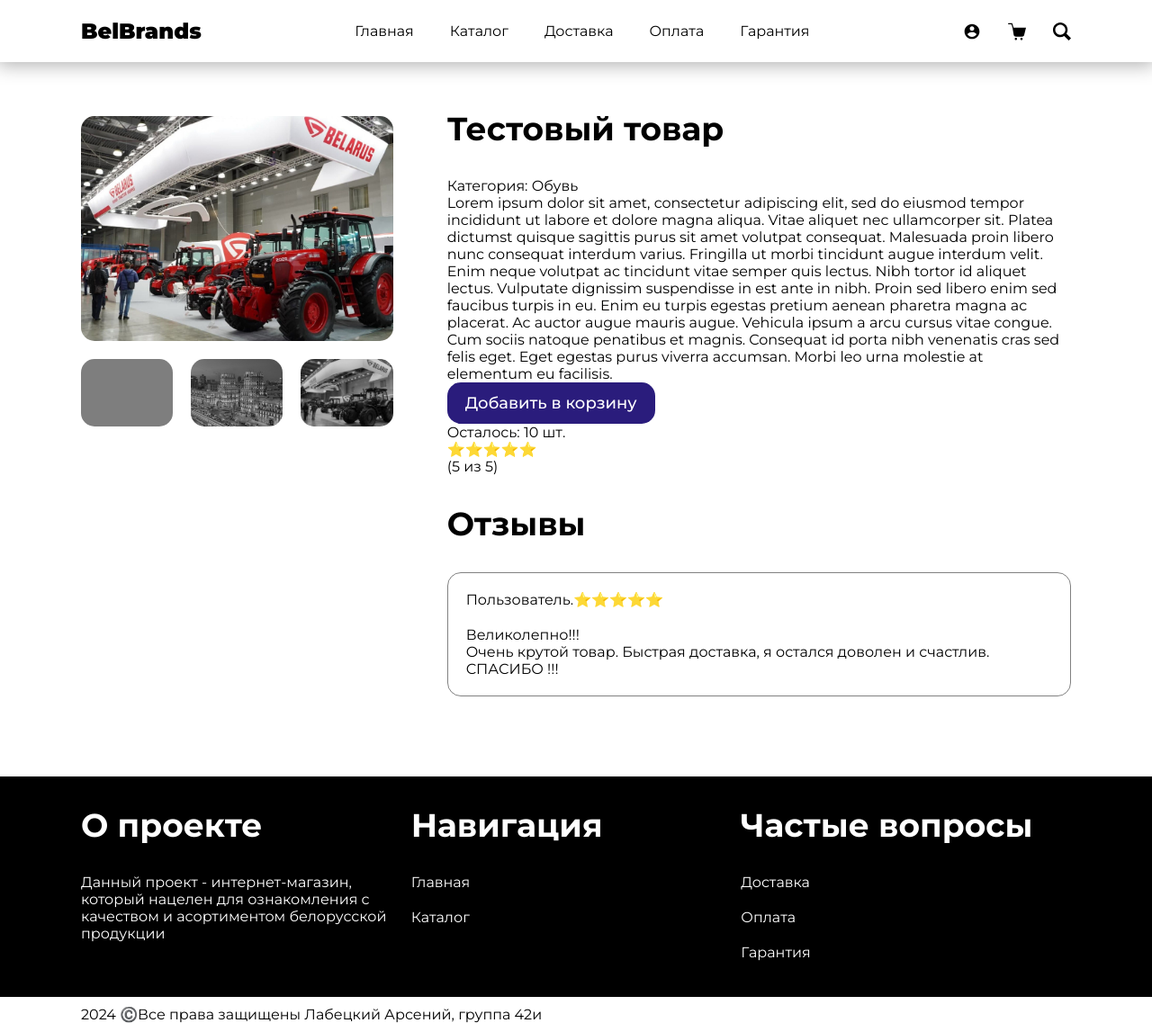
After one commit to yurkevich-crocode/belbrands, a PHP site: page /product-page.php in a window 1280 px wide. The commit adds this page. Shown: the whole page at 90% size. Run offline with PHP 8.4, Linux system fonts and the light colour scheme; style sheets or scripts are compiled from the project's sources; grey boxes are pictures that could not be loaded.

Commit message:
added product-page and catalog-page

```diff
--- a/index.php
+++ b/index.php
@@ -15,8 +15,9 @@
     <?php include "sections/header/header.php" ?>
     <main>
         <?php include "sections/hero/hero.html" ?>
+        <?php include "sections/image-with-text/image-with-text.html" ?>
+
         <?php include "sections/catalog/catalog.php" ?>
-        <?php include "sections/image-with-text/image-with-text.html" ?>
 
 
     </main>
--- /dev/null
+++ b/product-page.php
@@ -0,0 +1,112 @@
+<!DOCTYPE html>
+<html lang="en">
+
+<head>
+    <meta charset="UTF-8" />
+    <meta name="viewport" content="width=device-width, initial-scale=1.0" />
+    <title>BelBrands</title>
+    <link rel="stylesheet" href="/style/style.css" />
+
+</head>
+
+<body>
+    <?php include "sections/header/header.php" ?>
+    <main>
+        <section class="product-page">
+            <div class="container">
+                <div class="product-page__wrapper">
+                    <div class="product-page__images">
+                        <div class="product-page__img">
+                            <img src="/static/images/hero.jpg" alt="">
+                        </div>
+                        <div class="product-page__images-second">
+
+                            <div class="product-page__img-second">
+                                <img src="/static/images/brands.jpg" alt="">
+                            </div>
+                            <div class="product-page__img-second">
+                                <img src="/static/images/minsk.jpg" alt="">
+                            </div>
+                            <div class="product-page__img-second">
+                                <img src="/static/images/hero.jpg" alt="">
+                            </div>
+                        </div>
+                    </div>
+                    <div class="product-page__rightside">
+                        <div class="product-page__text">
+                            <h2>Тестовый товар</h2>
+                            <p class="product-page__category">Категория: Обувь</p>
+
+                            <p class="product-page__description">
+                                Lorem ipsum dolor sit amet, consectetur adipiscing elit, sed do eiusmod tempor
+                                incididunt ut
+                                labore et dolore magna aliqua. Vitae aliquet nec ullamcorper sit. Platea dictumst
+                                quisque
+                                sagittis purus sit amet volutpat consequat. Malesuada proin libero nunc consequat
+                                interdum
+                                varius. Fringilla ut morbi tincidunt augue interdum velit. Enim neque volutpat ac
+                                tincidunt
+                                vitae semper quis lectus. Nibh tortor id aliquet lectus. Vulputate dignissim suspendisse
+                                in
+                                est ante in nibh. Proin sed libero enim sed faucibus turpis in eu. Enim eu turpis
+                                egestas
+                                pretium aenean pharetra magna ac placerat. Ac auctor augue mauris augue. Vehicula ipsum
+                                a
+                                arcu cursus vitae congue. Cum sociis natoque penatibus et magnis. Consequat id porta
+                                nibh
+                                venenatis cras sed felis eget. Eget egestas purus viverra accumsan. Morbi leo urna
+                                molestie
+                                at elementum eu facilisis.
+                            </p>
+                            <button class="btn">Добавить в корзину</button>
+
+
+                            <div class="product-page__more">
+                                <span class="product-page__quantity">Осталось: 10 шт.</span>
+                                <div class="product-page__rating-wrapper">
+                                    <div class="product-page__rating">
+                                        ⭐⭐⭐⭐⭐
+                                    </div>
+                                    <span>(5 из 5)</span>
+                                </div>
+
+                            </div>
+                        </div>
+                        <div class="product-page__reviews">
+                            <h2>Отзывы</h2>
+                            <div class="product-page__reviews-items">
+                                <div class="product-page__review">
+                                    <div class="product-page__review-name-wrapper">
+                                        <p class="product-page__review-name">Пользователь. </p>
+                                        <div class="product-page__review-rating-wrapper">
+                                            <div class="product-page__review-rating">
+                                                ⭐⭐⭐⭐⭐
+                                            </div>
+                                        </div>
+                                    </div>
+                                    <div class="product-page__review-text">
+                                        <p class="product-page__review-title">Великолепно!!!</p>
+                                        <p>Очень крутой товар. Быстрая доставка, я остался доволен и счастлив. СПАСИБО
+                                            !!!</p>
+                                    </div>
+                                </div>
+                            </div>
+                        </div>
+                    </div>
+
+
+                </div>
+            </div>
+        </section>
+
+
+    </main>
+    <?php include "sections/footer/footer.php" ?>
+
+</body>
+
+
+
+
+
+</html>
--- a/sections/footer/footer.php
+++ b/sections/footer/footer.php
@@ -12,7 +12,6 @@
                 <ul>
                     <li><a href="#">Главная</a></li>
                     <li><a href="#">Каталог</a></li>
-                    <li><a href="../adminpanel/index.php">Админка</a></li>
                 </ul>
             </nav>
             <nav class="footer__nav">
--- a/sections/header/header.php
+++ b/sections/header/header.php
@@ -4,13 +4,15 @@
             <a href="/" class="header__logo">BelBrands</a>
             <nav class="header__items">
                 <ul>
-                    <li><a href="#">Главная</a></li>
-                    <li><a href="#">Каталог</a></li>
-                    <li><a href="../adminpanel/index.php">Админка</a></li>
+                    <li><a href="/index.php">Главная</a></li>
+                    <li><a href="/catalog.php">Каталог</a></li>
+                    <li><a href="/ship.php">Доставка</a></li>
+                    <li><a href="/payment.php">Оплата</a></li>
+                    <li><a href="/warranty.php">Гарантия</a></li>
                 </ul>
             </nav>
             <div class="header__controls">
-                <a href="#" class="header__control">
+                <a href="../adminpanel/index.php" class="header__control">
                     <img src="/static/icons/account.svg" alt="">
                 </a>
                 <a href="#" class="header__control">
--- /dev/null
+++ b/style/product-page.css
@@ -0,0 +1,69 @@
+.product-page__wrapper {
+  display: grid;
+  grid-template-columns: 1fr 2fr;
+  gap: 60px;
+}
+.product-page__images {
+  margin-top: 40px;
+  display: flex;
+  flex-direction: column;
+  gap: 20px;
+}
+.product-page__img {
+  width: 100%;
+  height: 250px;
+  position: relative;
+  overflow: hidden;
+  border-radius: 15px;
+}
+.product-page__img img {
+  position: absolute;
+  width: 100%;
+  height: 100%;
+  -o-object-fit: cover;
+     object-fit: cover;
+}
+.product-page__images-second {
+  display: grid;
+  grid-template-columns: repeat(3, 1fr);
+  gap: 20px;
+  justify-content: space-between;
+}
+.product-page__img-second {
+  width: 100%;
+  height: 75px;
+  position: relative;
+  overflow: hidden;
+  border-radius: 15px;
+  cursor: pointer;
+}
+.product-page__img-second img {
+  position: absolute;
+  width: 100%;
+  height: 100%;
+  -o-object-fit: cover;
+     object-fit: cover;
+  filter: brightness(0.8) grayscale(10);
+  transition: 0.3s ease;
+}
+.product-page__img-second:hover img {
+  filter: brightness(1) grayscale(0);
+}
+.product-page__reviews-items {
+  display: flex;
+  flex-direction: column;
+  gap: 20px;
+}
+.product-page__review {
+  display: flex;
+  flex-direction: column;
+  gap: 20px;
+  padding: 20px;
+  border-radius: 15px;
+  border: 1px solid rgba(0, 0, 0, 0.493);
+}
+.product-page__review-name-wrapper {
+  display: flex;
+  align-items: center;
+  gap: 10ox;
+}/*# sourceMappingURL=product-page.css.map */
--- /dev/null
+++ b/style/product-page.scss
@@ -0,0 +1,81 @@
+.product-page {
+  &__wrapper {
+    display: grid;
+    grid-template-columns: 1fr 2fr;
+    gap: 60px;
+  }
+
+  &__images {
+    margin-top: 40px;
+    display: flex;
+    flex-direction: column;
+    gap: 20px;
+  }
+
+  &__img {
+    width: 100%;
+    height: 250px;
+    position: relative;
+    overflow: hidden;
+    border-radius: 15px;
+
+    img {
+      position: absolute;
+      width: 100%;
+      height: 100%;
+      object-fit: cover;
+    }
+  }
+
+  &__images-second {
+    display: grid;
+    grid-template-columns: repeat(3, 1fr);
+    gap: 20px;
+    justify-content: space-between;
+  }
+
+  &__img-second {
+    width: 100%;
+    height: 75px;
+    position: relative;
+    overflow: hidden;
+    border-radius: 15px;
+    cursor: pointer;
+
+    img {
+      position: absolute;
+      width: 100%;
+      height: 100%;
+      object-fit: cover;
+      filter: brightness(0.8) grayscale(10);
+      transition: 0.3s ease;
+    }
+
+    &:hover {
+      img {
+        filter: brightness(1) grayscale(0);
+      }
+    }
+  }
+
+  &__reviews-items {
+    display: flex;
+    flex-direction: column;
+    gap: 20px;
+  }
+
+  &__review {
+    display: flex;
+    flex-direction: column;
+    gap: 20px;
+    padding: 20px;
+    border-radius: 15px;
+    border: 1px solid rgba(0, 0, 0, 0.493);
+  }
+
+  &__review-name-wrapper {
+    display: flex;
+    align-items: center;
+    gap: 10ox;
+  }
+}
--- a/style/reset.css
+++ b/style/reset.css
@@ -34,7 +34,8 @@ body {
 }
 
 main {
-  padding-top: 60px;
+  padding-top: 89px;
+  padding-bottom: 89px;
   min-height: 80vh;
 }
 
--- a/style/style.css
+++ b/style/style.css
@@ -5,6 +5,8 @@
 @import "footer.css";
 @import "catalog.css";
 @import "image-with-text.css";
+@import "catalog-page.css";
+@import "product-page.css";
 @import url("https://fonts.googleapis.com/css2?family=Montserrat:ital,wght@0,100..900;1,100..900&display=swap");
 * {
   font-family: "Montserrat", sans-serif;
--- a/style/style.scss
+++ b/style/style.scss
@@ -5,6 +5,9 @@
 @import "footer.css";
 @import "catalog.css";
 @import "image-with-text.css";
+@import "catalog-page.css";
+@import "product-page.css";
+
 @import url("https://fonts.googleapis.com/css2?family=Montserrat:ital,wght@0,100..900;1,100..900&display=swap");
 
 :root {
```
Also changed, not shown: catalog.php (added, +140 -0 lines), payment.php (added, +27 -0 lines), sections/catalog/catalog.php (+39 -56 lines), ship.php (added, +27 -0 lines), style/catalog-page.css (added, +49 -0 lines), style/catalog-page.scss (added, +54 -0 lines), warranty.php (added, +27 -0 lines), 3 other files.
